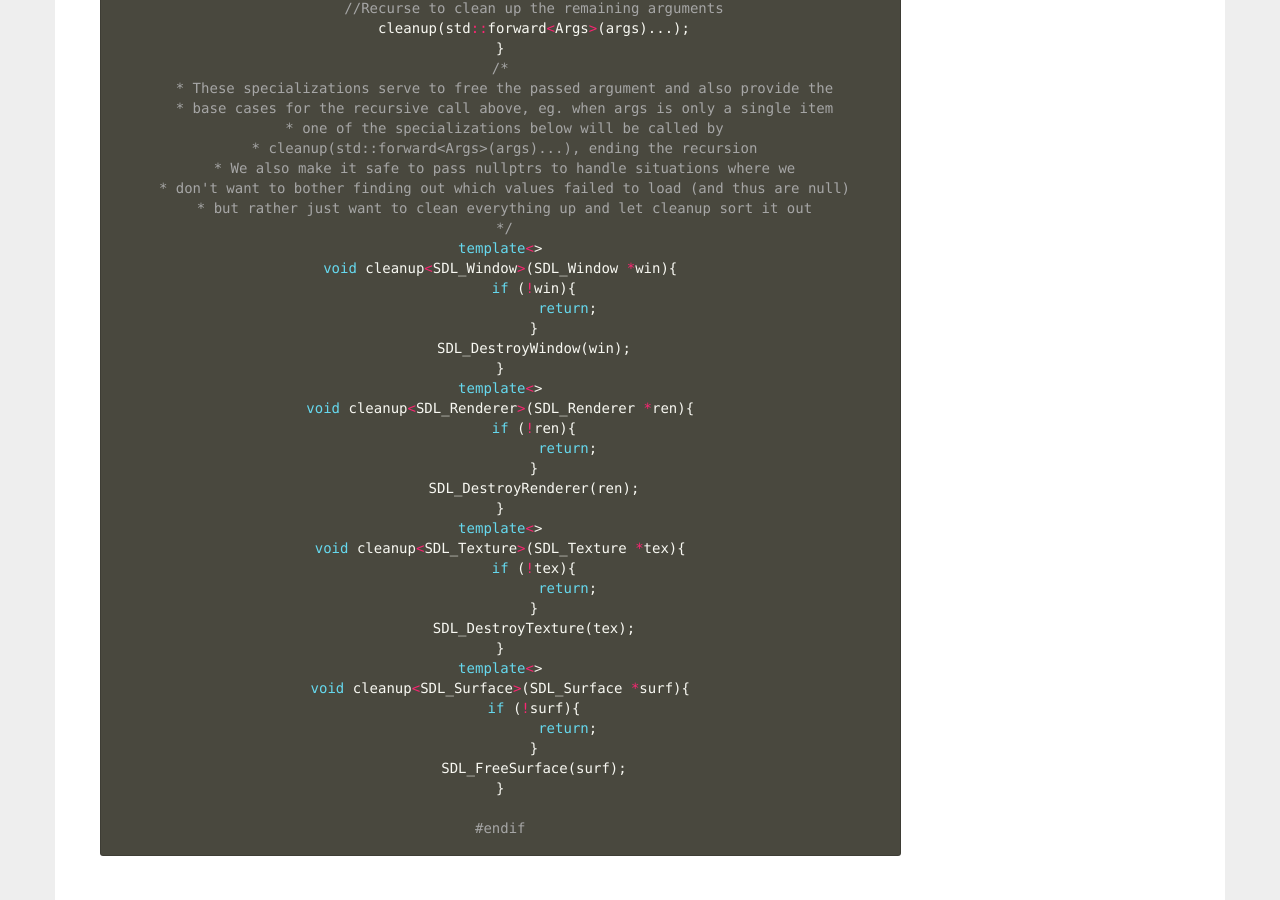
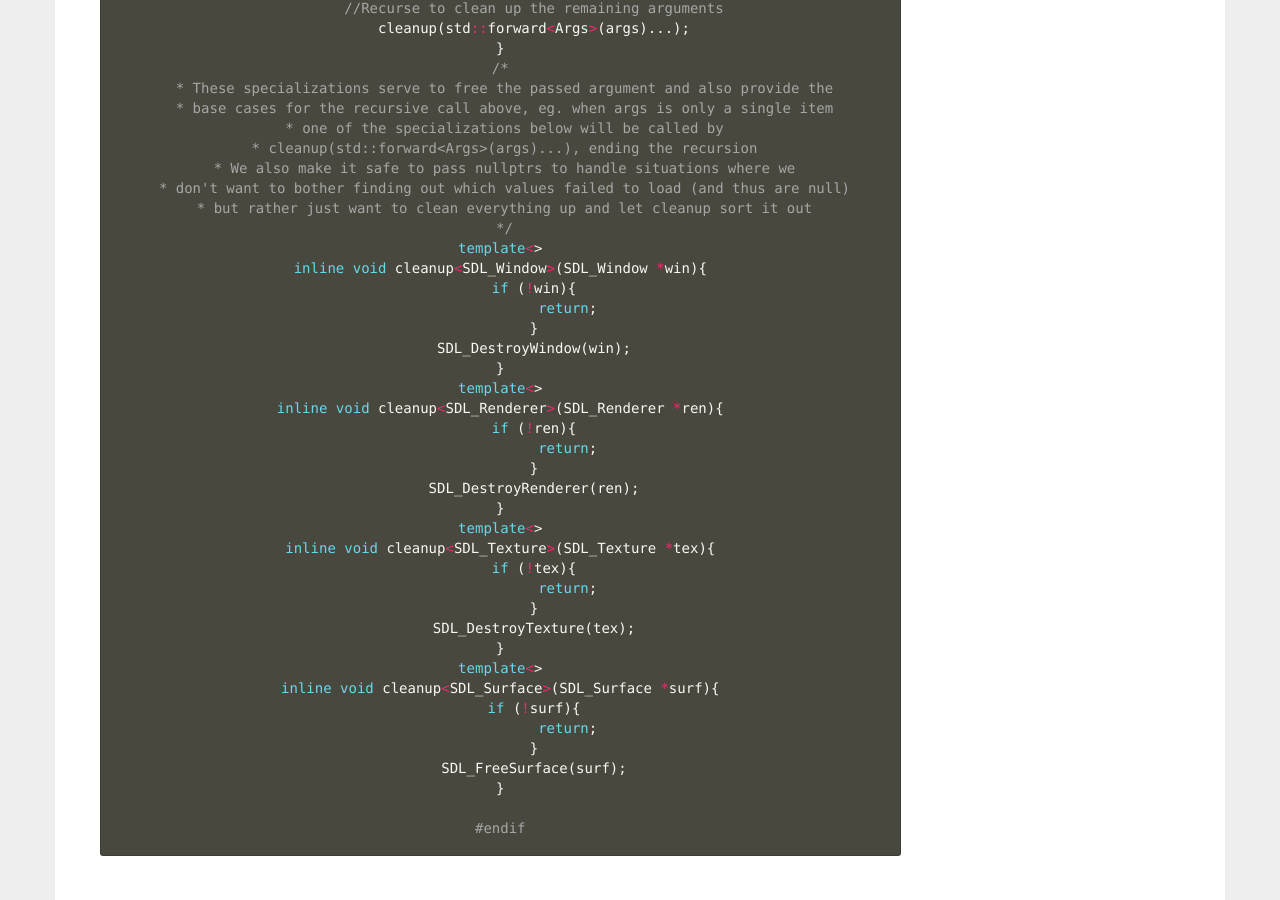
Before and after one commit to Twinklebear/Twinklebear.github.io, a Jekyll site: the page built from _posts/2014-08-01-postscript-1-easy-cleanup.md, in a window 1280 px wide and 900 px high, scrolled down 870 px. Built offline with Jekyll 4.4.1, drawn with Linux system fonts in a browser that asks for light colours; nearby versions of some CDN libraries; comment, search, counter and statistics services are not loaded.

Commit message:
Mark specializations inline

```diff
--- a/_posts/2014-08-01-postscript-1-easy-cleanup.md
+++ b/_posts/2014-08-01-postscript-1-easy-cleanup.md
@@ -56,28 +56,28 @@ void cleanup(T *t, Args&&... args){
  * but rather just want to clean everything up and let cleanup sort it out
  */
 template<>
-void cleanup<SDL_Window>(SDL_Window *win){
+inline void cleanup<SDL_Window>(SDL_Window *win){
 	if (!win){
 		return;
 	}
 	SDL_DestroyWindow(win);
 }
 template<>
-void cleanup<SDL_Renderer>(SDL_Renderer *ren){
+inline void cleanup<SDL_Renderer>(SDL_Renderer *ren){
 	if (!ren){
 		return;
 	}
 	SDL_DestroyRenderer(ren);
 }
 template<>
-void cleanup<SDL_Texture>(SDL_Texture *tex){
+inline void cleanup<SDL_Texture>(SDL_Texture *tex){
 	if (!tex){
 		return;
 	}
 	SDL_DestroyTexture(tex);
 }
 template<>
-void cleanup<SDL_Surface>(SDL_Surface *surf){
+inline void cleanup<SDL_Surface>(SDL_Surface *surf){
 	if (!surf){
 		return;
 	}
```
